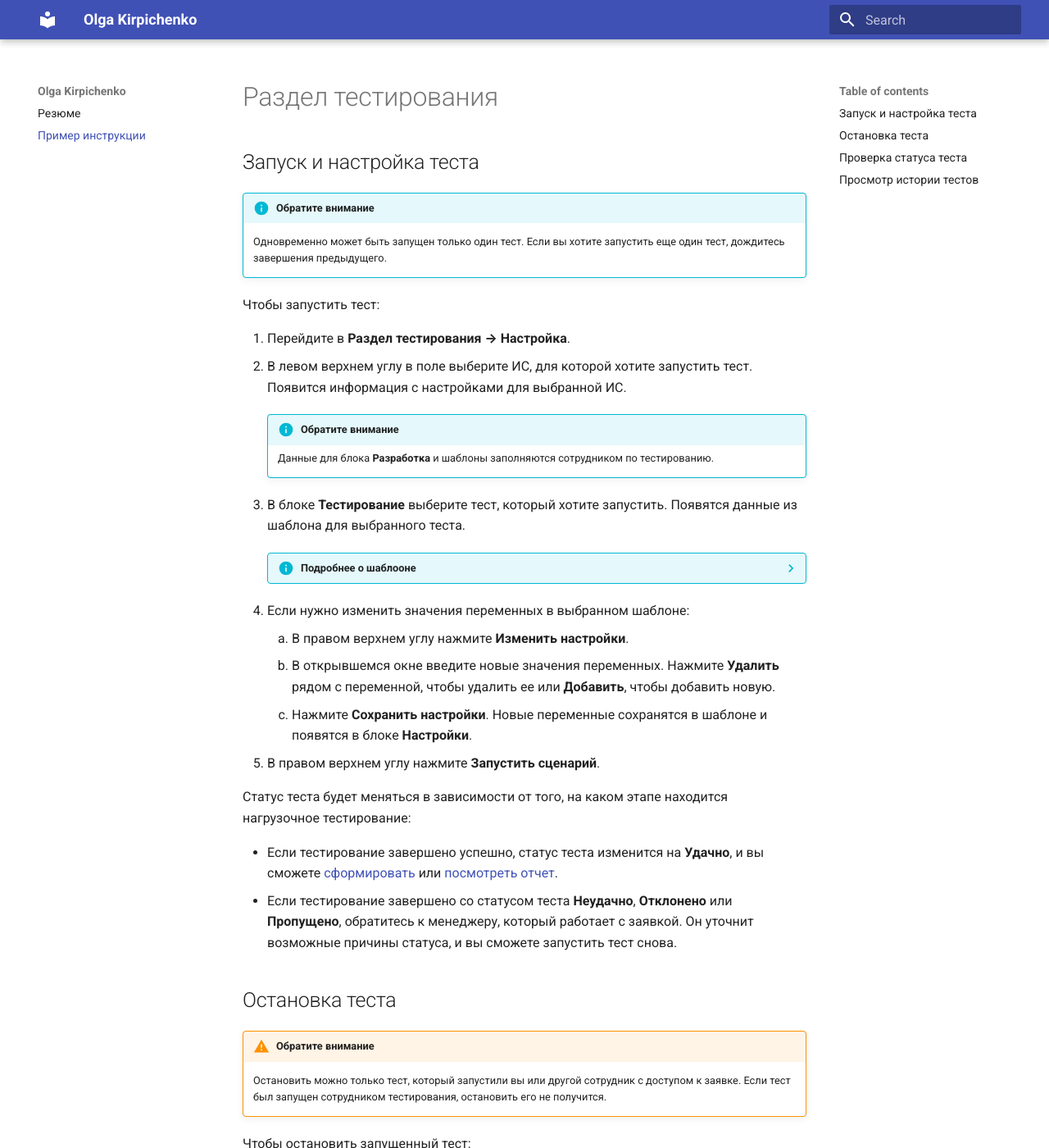
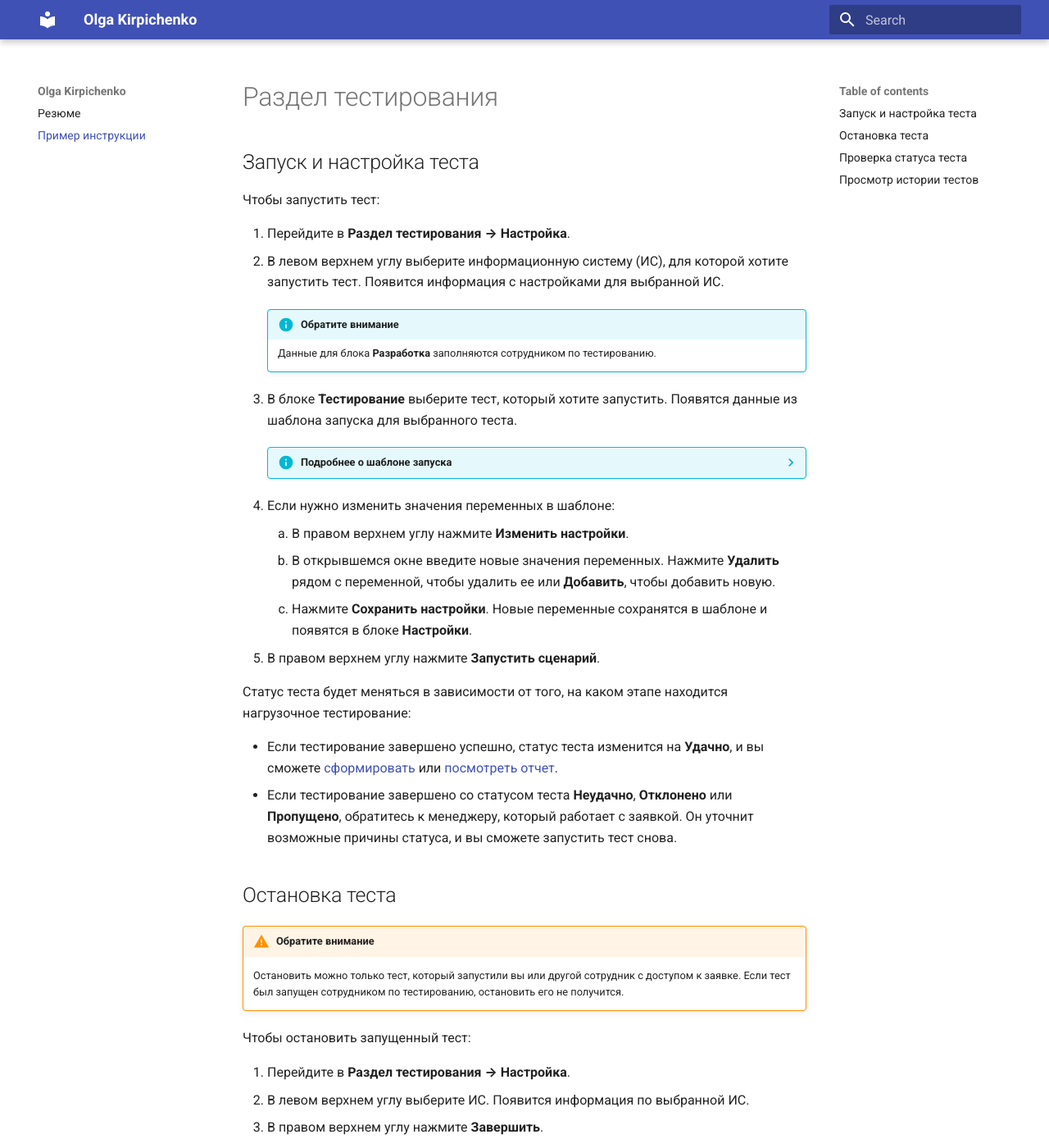
Before and after one commit to OlyaOlya2608/CV_test, an MkDocs documentation site: the page built from docs/instruction.md, in a window 1280 px wide and 1400 px high. Shown: the whole window at 82% size. Built offline with MkDocs 1.6.1 and Material for MkDocs 9.7.7, drawn with Linux system fonts in a browser that asks for light colours; some of the changed text lies outside the part shown.

Commit message:
изменения в инструкции

```diff
--- a/docs/instruction.md
+++ b/docs/instruction.md
@@ -2,26 +2,22 @@
 
 ## Запуск и настройка теста
 
-!!! info "Обратите внимание"
-
-    Одновременно может быть запущен только один тест. Если вы хотите запустить еще один тест, дождитесь завершения предыдущего.
-
 Чтобы запустить тест:
 
 1. Перейдите в **Раздел тестирования → Настройка**.
-2. В левом верхнем углу в поле выберите ИС, для которой хотите запустить тест. Появится информация с настройками для выбранной ИС.
+2. В левом верхнем углу выберите информационную систему (ИС), для которой хотите запустить тест. Появится информация с настройками для выбранной ИС.
 
     !!! info "Обратите внимание"
 
-        Данные для блока **Разработка** и шаблоны заполняются сотрудником по тестированию.
+        Данные для блока **Разработка** заполняются сотрудником по тестированию.
 
-3. В блоке **Тестирование** выберите тест, который хотите запустить. Появятся данные из шаблона для выбранного теста.
+3. В блоке **Тестирование** выберите тест, который хотите запустить. Появятся данные из шаблона запуска для выбранного теста.
 
-    ??? info "Подробнее о шаблооне"
+    ??? info "Подробнее о шаблоне запуска"
 
-        Шаблон — это шаблон для тестирования, который заполняется сотрудником по тестированию. Для каждой ИС создаются свои шаблоны. Если для выбранной ИС нет шаблона, обратитесь к менеджеру, который работает с вашей заявкой.
+        Шаблон запуска — это шаблон для тестирования, который заполняется сотрудником по тестированию. Для каждой ИС создаются свои шаблоны. Если для выбранной ИС нет шаблона, обратитесь к менеджеру, который работает с вашей заявкой.
 
-3. Если нужно изменить значения переменных в выбранном шаблоне:
+3. Если нужно изменить значения переменных в шаблоне:
     1. В правом верхнем углу нажмите **Изменить настройки**.
     2. В открывшемся окне введите новые значения переменных. Нажмите **Удалить** рядом с переменной, чтобы удалить ее или **Добавить**, чтобы добавить новую.
     3. Нажмите **Сохранить настройки**. Новые переменные сохранятся в шаблоне и появятся в блоке **Настройки**.
@@ -36,7 +32,7 @@
 
 !!! warning "Обратите внимание"
 
-    Остановить можно только тест, который запустили вы или другой сотрудник с доступом к заявке. Если тест был запущен сотрудником тестирования, остановить его не получится.
+    Остановить можно только тест, который запустили вы или другой сотрудник с доступом к заявке. Если тест был запущен сотрудником по тестированию, остановить его не получится.
 
 Чтобы остановить запущенный тест:
 
```
Also changed, not shown: other parts of docs/instruction.md (+3 -4 lines).
